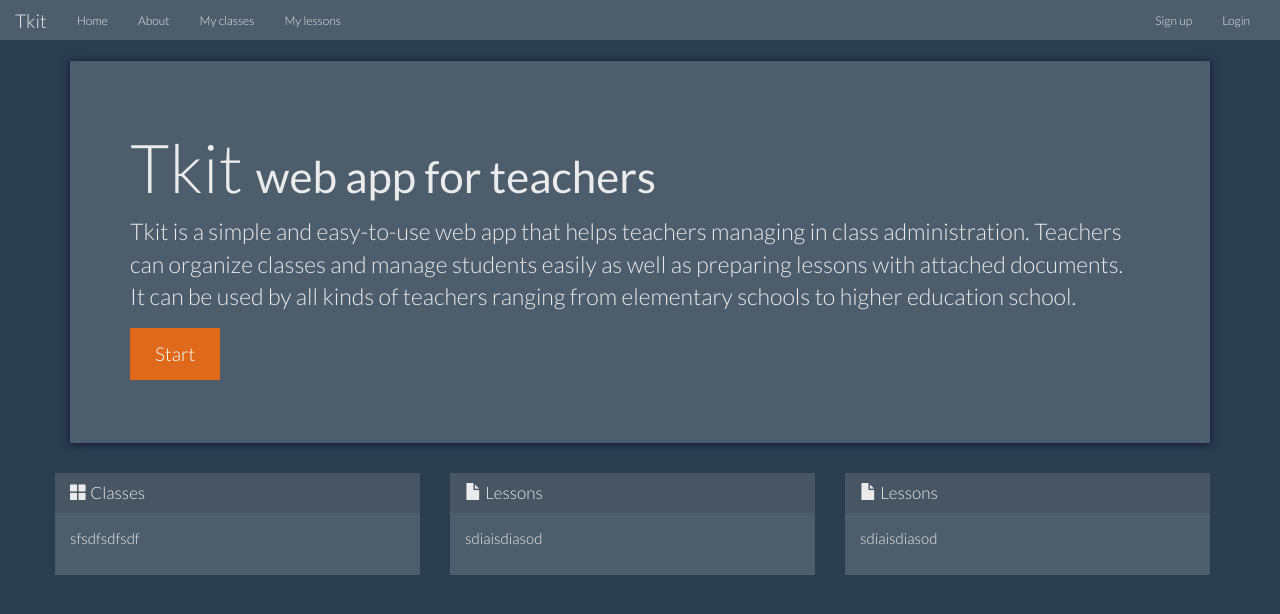
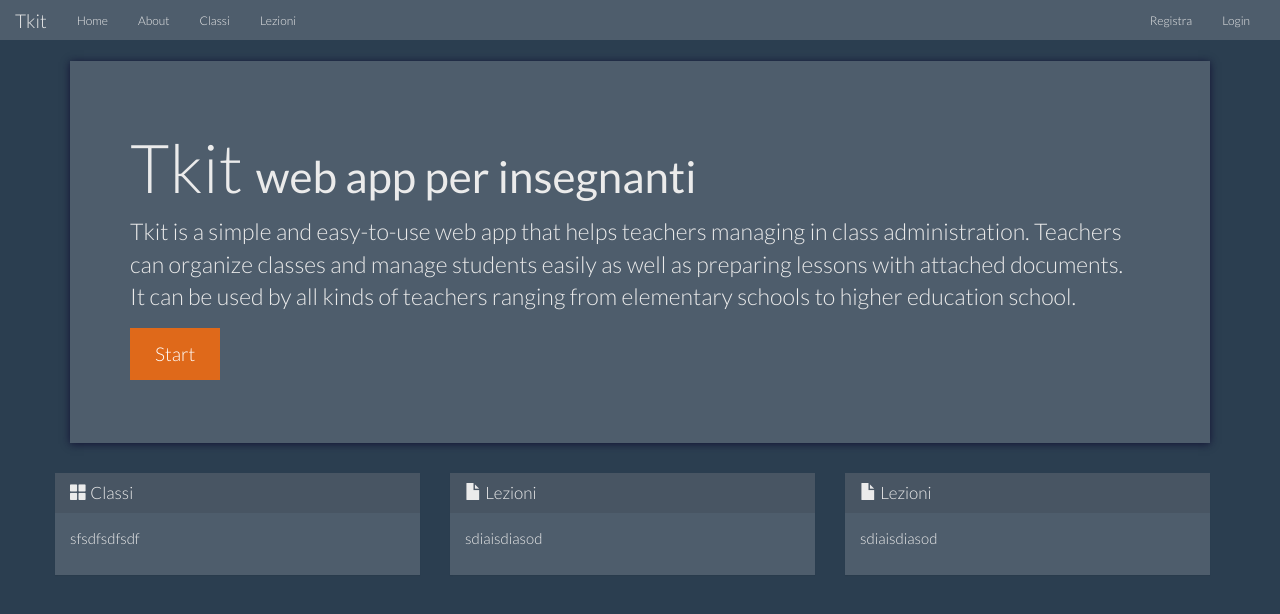
Before and after one commit to oss6/sigil, a Django app: page / in a window 1280 px wide. Shown: the top 614 px of the page. Run offline with Django 3.2, Linux system fonts and the light colour scheme; parts of the project's set-up code (start-up, migrations or seed data) failed here and were passed over; some libraries are stand-ins or nearby versions.

Commit message:
Some adjustments.

```diff
--- a/tkit_app/templates/classes.html
+++ b/tkit_app/templates/classes.html
@@ -32,10 +32,10 @@
         <div class="row">
             <div class="col-md-12">
                 <div class="page-header">
-                    <h1>Class manager <small>add, delete and modify your classes - <a href="#" data-toggle="modal" data-target="#helpModal">help</a></small></h1>
+                    <h1>Gestione classi <small>aggiungi, elimina e modifica le tue classi - <a href="#" data-toggle="modal" data-target="#helpModal">info</a></small></h1>
                 </div>
                 {% if not classes %}
-                    <h1>There are no classes</h1>
+                    <h1>Non ci sono classi</h1>
                 {% else %}
                     <div class="row">
                     {% for class in classes %}
@@ -59,7 +59,7 @@
                     </div>
                 {% endif %}
                 <a href="/classes/add/" class="btn btn-lg btn-primary">
-                    <span class="glyphicon glyphicon-plus"></span> Add
+                    <span class="glyphicon glyphicon-plus"></span> Aggiungi
                 </a>
             </div>
         </div>
--- a/tkit_app/templates/index.html
+++ b/tkit_app/templates/index.html
@@ -38,14 +38,14 @@
                 <ul class="nav navbar-nav">
                     <li><a href="/">Home</a></li>
                     <li><a href="/about/">About</a></li>
-                    <li><a href="/classes/">My classes</a></li>
-                    <li><a href="/lessons/">My lessons</a></li>
+                    <li><a href="/classes/">Classi</a></li>
+                    <li><a href="/lessons/">Lezioni</a></li>
                 </ul>
                 <ul class="nav navbar-nav navbar-right">
                     {% if user.is_authenticated %}
-                        <li><a href="/logout/">{{ user.username }}, Logout</a></li>
+                        <li><a href="/logout/">{{ user.username }}, disconnetti</a></li>
                     {% else %}
-                        <li><a href="/signup/">Sign up</a></li>
+                        <li><a href="/signup/">Registra</a></li>
                         <li><a href="/login/">Login</a></li>
                     {% endif %}
                 </ul>
@@ -56,7 +56,7 @@
     <div class="container">
         {% block content %}
         <div class="jumbotron">
-            <h1>Tkit <small>web app for teachers</small></h1>
+            <h1>Tkit <small>web app per insegnanti</small></h1>
             <p>
                 Tkit is a simple and easy-to-use web app that helps teachers managing in class
                 administration. Teachers can organize classes and manage
@@ -72,7 +72,7 @@
                     <div class="panel-heading">
                         <h3 class="panel-title">
                             <span class="glyphicon glyphicon-th-large"></span>
-                            Classes
+                            Classi
                         </h3>
                     </div>
 
@@ -88,7 +88,7 @@
                     <div class="panel-heading">
                         <h3 class="panel-title">
                             <span class="glyphicon glyphicon-file"></span>
-                            Lessons
+                            Lezioni
                         </h3>
                     </div>
 
@@ -104,7 +104,7 @@
                     <div class="panel-heading">
                         <h3 class="panel-title">
                             <span class="glyphicon glyphicon-file"></span>
-                            Lessons
+                            Lezioni
                         </h3>
                     </div>
 
```
Also changed, not shown: tkit_app/templates/grade-book.html (+12 -12 lines), tkit_app/templates/lessons.html (+4 -4 lines), tkit_app/templates/students.html (+9 -9 lines), 1 other file.
